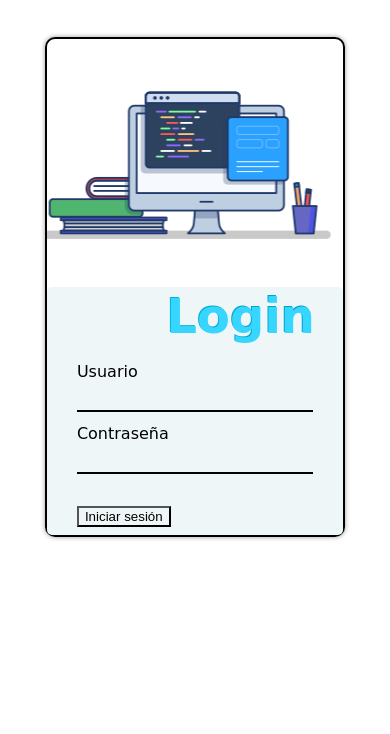
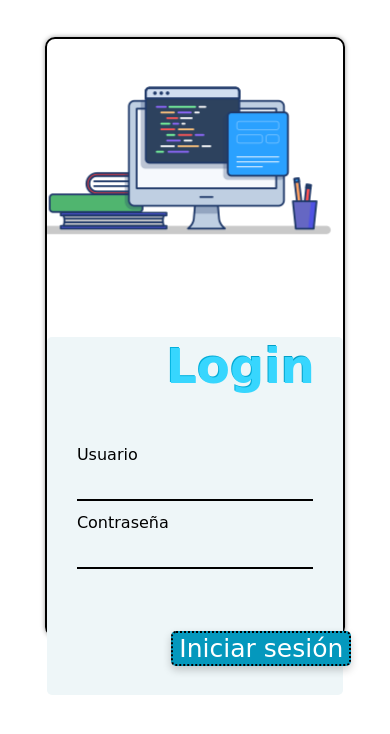
Before and after one commit to LuisCastillo2001/EDD_1S2023_PY_202003745, a plain HTML site: page EDD_Proyecto1_Fase2/Login.html in a window 390 px wide. Drawn offline with Linux system fonts and the light colour scheme.

Commit message:
Finalizado login

```diff
--- a/EDD_Proyecto1_Fase2/Estilos.css
+++ b/EDD_Proyecto1_Fase2/Estilos.css
@@ -24,7 +24,7 @@
     position: absolute;
     left: 30%;
     top: 10px;
-    font-family: 'Pacifico', cursive;
+    font-family: 'MV Boli', cursive;
     font-size: 3em;
     color: #37D6FE;
     text-shadow: 1px 1px #37D6FE;
@@ -38,7 +38,7 @@
     background-image: url("g.png");
     background-attachment:initial;
     background-repeat: no-repeat;
-    background-position: 15%;
+    background-position: 50%;
 
     width: 50%;
     height: 100%;
@@ -64,7 +64,7 @@ form{
     top:30%;
     left: 10%;
     width: 80%;
-    font-family: "Pacifico", cursive;
+    font-family: "MV Boli", cursive;
 
 
 }
@@ -79,24 +79,39 @@ form{
     border: none;
     outline: none;
     border-bottom: 2px solid black;
+    font-size: 18px;
 
 
 }
 
+
 .formulario input[type = "submit"]{
-    margin-top: 20px;
-    left: 50px;
+    margin-top: 50px;
+    margin-left: 40%;
     background: transparent;
+    color: white;
+    border-radius: 5px;
+    border: 2px dotted black;
+    font-size: 25px;
+    background-color: #0498BD;
+    cursor: pointer;
+    box-shadow: 0px 4px 8px rgba(0, 0, 0, 0.2);
+    font-family: "MV Boli", cursive;
+}
+
+input[type="submit"]:hover {
+  background-image: linear-gradient(to bottom, #3E8E41, #4CAF50);
 }
 
 
 
 
-.box{
-    width: 100%;
-    height: 100px;
-    background-color: #00B8E7;
-}
+
+
+
+
+
+
 
 
 
@@ -105,24 +120,25 @@ form{
         display: grid;
         grid-template-columns: 50% 50%;
         margin-left: 10%;
+        height: 600px;
     }
 
     .titulo{
         left: 40%;
-    top: 0px;
-    margin-top: 0%;
+        top: 0px;
+        margin-top: 0%;
     }
 
     .contenedor-decoracion{
         width: 100%;
-        height: 50%;
+        height: 40%;
         background-position: 50%;
     }
     .contenedor-formulario{
         width: 100%;
-    height: 50%;
-    top: 50%;
-    left: 0%;
+        height: 60%;
+        top: 50%;
+        left: 0%;
     }
 
     .form{
```
